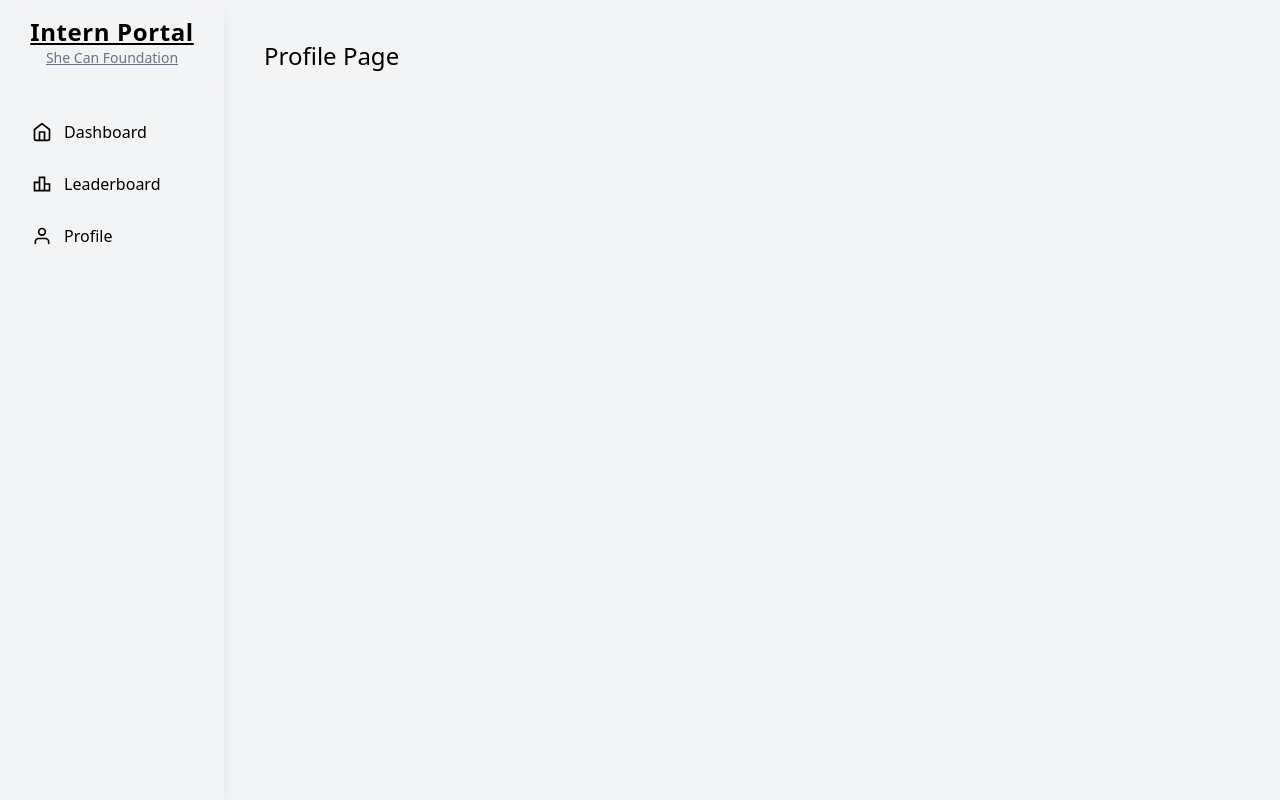
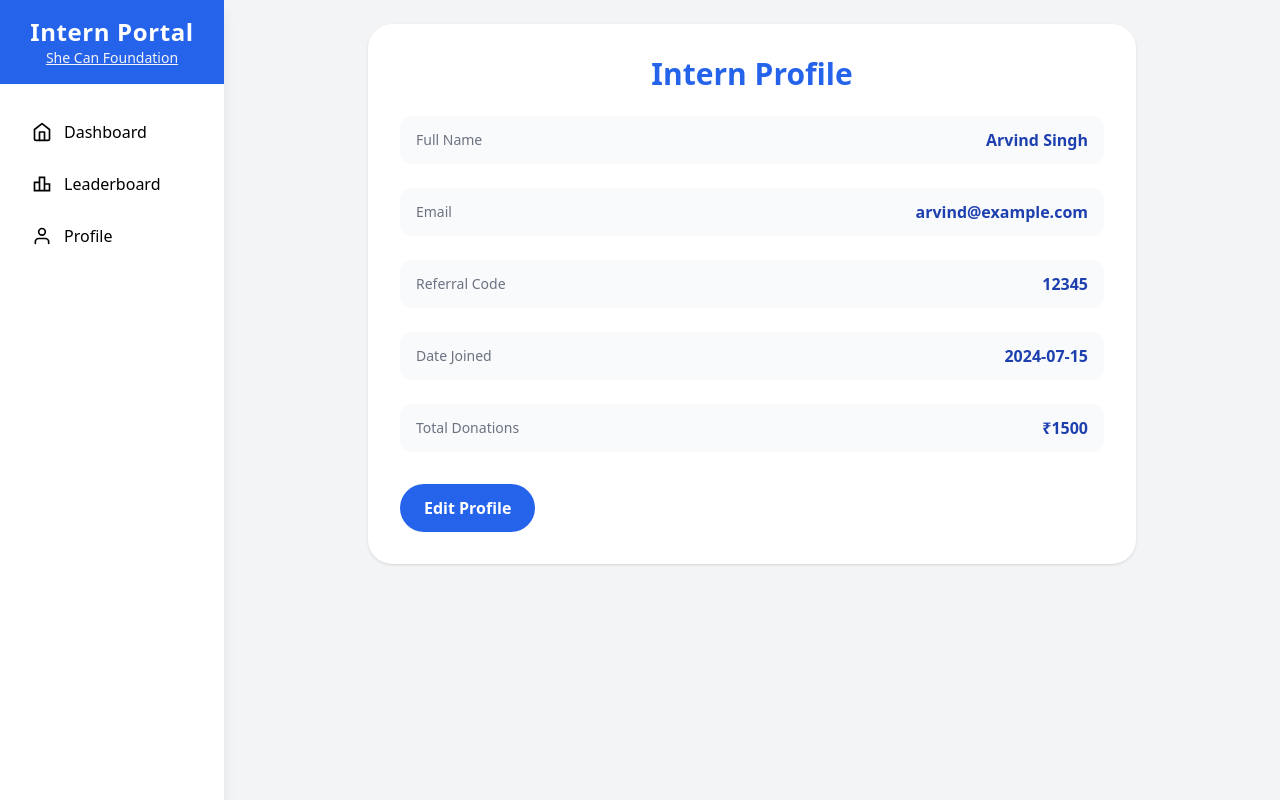
Before and after one commit to newdevatgit/intern-portal, a React (Vite) app: page /dashboard/profile in a window 1280 px wide. Built offline with nearby package versions, Linux system fonts and the light colour scheme.

Commit message:
profile and leaderboard added

```diff
--- a/src/App.jsx
+++ b/src/App.jsx
@@ -4,6 +4,8 @@ import Login from "./pages/Login";
 import Signup from "./pages/Signup";
 import Dashboard from "./pages/Dashboard";
 import Sidebar from "./components/Sidebar";
+import Leaderboard from "./pages/Leaderboard";
+import Profile from "./pages/Profile";
 
 function Layout() {
   const location = useLocation();
@@ -42,10 +44,8 @@ function Layout() {
           <Route path="/" element={<Login />} />
           <Route path="/signup" element={<Signup />} />
           <Route path="/dashboard" element={<Dashboard />} />
-          <Route
-            path="/dashboard/profile"
-            element={<div className="p-10 text-2xl">Profile Page</div>}
-          />
+          <Route path="/dashboard/leaderboard" element={<Leaderboard />} />
+          <Route path="/dashboard/profile" element={<Profile />} />
         </Routes>
       </div>
     </div>
--- a/src/components/Sidebar.jsx
+++ b/src/components/Sidebar.jsx
@@ -23,12 +23,12 @@ function Sidebar({ open, setOpen }) {
   return (
     <>
       {/* Desktop Sidebar (original design) */}
-      <aside className="hidden md:flex fixed top-0 left-0 h-screen w-56 bg-gray-100 text-black flex-col justify-between shadow-lg z-40">
+      <aside className="hidden md:flex fixed top-0 left-0 h-screen w-56 bg-white text-black flex-col justify-between shadow-lg z-40">
 
         {/* Top Logo/Title */}
-        <div className="p-4 bg-gray-100 rounded-3xl">
-          <h1 className="text-2xl underline text-center font-extrabold tracking-wide">Intern Portal</h1>
-          <p className="text-sm text-center underline text-gray-500">She Can Foundation</p>
+        <div className="p-4 bg-blue-600 text-white text-center">
+          <h1 className="text-2xl text-center font-extrabold tracking-wide">Intern Portal</h1>
+          <p className="text-sm text-center underline text-gray-100">She Can Foundation</p>
         </div>
 
         {/* Navigation Links */}
--- a/src/firebase.js
+++ b/src/firebase.js
@@ -1,6 +1,7 @@
 // Import the functions you need from the SDKs you need
 import { initializeApp } from "firebase/app";
 import { getAuth, GoogleAuthProvider } from "firebase/auth";
+import { getFirestore } from "firebase/firestore";
 import { getAnalytics } from "firebase/analytics";
 // TODO: Add SDKs for Firebase products that you want to use
 // https://firebase.google.com/docs/web/setup#available-libraries
@@ -21,5 +22,6 @@ const firebaseConfig = {
 const app = initializeApp(firebaseConfig);
 const auth = getAuth(app);
 const provider = new GoogleAuthProvider();
+export const db = getFirestore(app);
 
 export { auth, provider };
--- a/src/pages/Dashboard.jsx
+++ b/src/pages/Dashboard.jsx
@@ -7,7 +7,7 @@ export default function Dashboard() {
   const intern = {
     name: "Arvind Singh",
     referralCode: "arvind2025",
-    donations: 1250,
+    donations: 1500,
   };
 
   const handleSignOut = () => {
@@ -37,7 +37,7 @@ export default function Dashboard() {
         <section>
           <p className="text-base text-center bg-gray-100 p-3 rounded-3xl">
             Referral Code:{" "}
-            <span className="text-black font-bold">{intern.referralCode}</span>
+            <span className="text-black font-bold">12345</span>
           </p>
         </section>
 
--- /dev/null
+++ b/src/pages/Leaderboard.jsx
@@ -0,0 +1,62 @@
+import { useEffect, useState } from "react";
+import { db } from "../firebase"; // make sure this path matches your setup
+import { collection, getDocs } from "firebase/firestore";
+
+export default function Leaderboard() {
+  const [interns, setInterns] = useState([]);
+  const [loading, setLoading] = useState(true);
+
+  useEffect(() => {
+    const fetchInterns = async () => {
+      try {
+        const querySnapshot = await getDocs(collection(db, "intern_leaderboard"));
+        const data = querySnapshot.docs.map(doc => ({ id: doc.id, ...doc.data() }));
+        const sorted = data.sort((a, b) => b.donations - a.donations);
+        setInterns(sorted);
+        setLoading(false);
+      } catch (error) {
+        console.error("Error fetching leaderboard:", error);
+        setLoading(false);
+      }
+    };
+
+    fetchInterns();
+  }, []);
+
+  return (
+    <div className="min-h-screen bg-gray-100 text-black p-4 sm:p-6">
+      <div className="max-w-5xl mx-auto bg-white rounded-3xl shadow p-6">
+        <h1 className="text-3xl font-bold text-blue-600 mb-6 text-center">
+          🏆 Leaderboard
+        </h1>
+
+        {loading ? (
+          <p className="text-center text-gray-500">Loading...</p>
+        ) : (
+          <div className="overflow-x-auto">
+            <table className="min-w-full text-left">
+              <thead className="bg-blue-100 text-blue-700">
+                <tr>
+                  <th className="py-2 px-4">Rank</th>
+                  <th className="py-2 px-4">Name</th>
+                  <th className="py-2 px-4">Referral Code</th>
+                  <th className="py-2 px-4">Donations (₹)</th>
+                </tr>
+              </thead>
+              <tbody>
+                {interns.map((intern, index) => (
+                  <tr key={intern.id} className="border-b">
+                    <td className="py-2 px-4 font-semibold text-center">{index + 1}</td>
+                    <td className="py-2 px-4">{intern.name}</td>
+                    <td className="py-2 px-4 text-sm text-gray-500">{intern.referralCode}</td>
+                    <td className="py-2 px-4 text-blue-700 font-bold">₹{intern.donations}</td>
+                  </tr>
+                ))}
+              </tbody>
+            </table>
+          </div>
+        )}
+      </div>
+    </div>
+  );
+}
--- /dev/null
+++ b/src/pages/Profile.jsx
@@ -0,0 +1,41 @@
+export default function Profile() {
+  const intern = {
+    name: "Arvind Singh",
+    email: "arvind@example.com",
+    referralCode: "12345",
+    joinedDate: "2024-07-15",
+    totalDonations: 1500,
+  };
+
+  return (
+    <div className="min-h-screen bg-gray-100 text-black p-6">
+      <div className="max-w-3xl mx-auto bg-white rounded-3xl shadow p-8">
+        <h1 className="text-3xl font-bold text-center text-blue-600 mb-6"> Intern Profile</h1>
+
+        <div className="space-y-6">
+          <ProfileRow label="Full Name" value={intern.name} />
+          <ProfileRow label="Email" value={intern.email} />
+          <ProfileRow label="Referral Code" value={intern.referralCode} />
+          <ProfileRow label="Date Joined" value={intern.joinedDate} />
+          <ProfileRow label="Total Donations" value={`₹${intern.totalDonations}`} />
+        </div>
+
+        <div className="mt-8">
+          <button className="px-6 py-3 rounded-full bg-blue-600 text-white font-semibold hover:bg-blue-700 transition-all">
+            Edit Profile
+          </button>
+        </div>
+      </div>
+    </div>
+  );
+}
+
+// 🔁 Reusable field row
+function ProfileRow({ label, value }) {
+  return (
+    <div className="flex flex-col sm:flex-row sm:items-center justify-between bg-gray-50 px-4 py-3 rounded-xl">
+      <span className="text-sm font-medium text-gray-500">{label}</span>
+      <span className="text-base font-semibold text-blue-800">{value}</span>
+    </div>
+  );
+}
```
